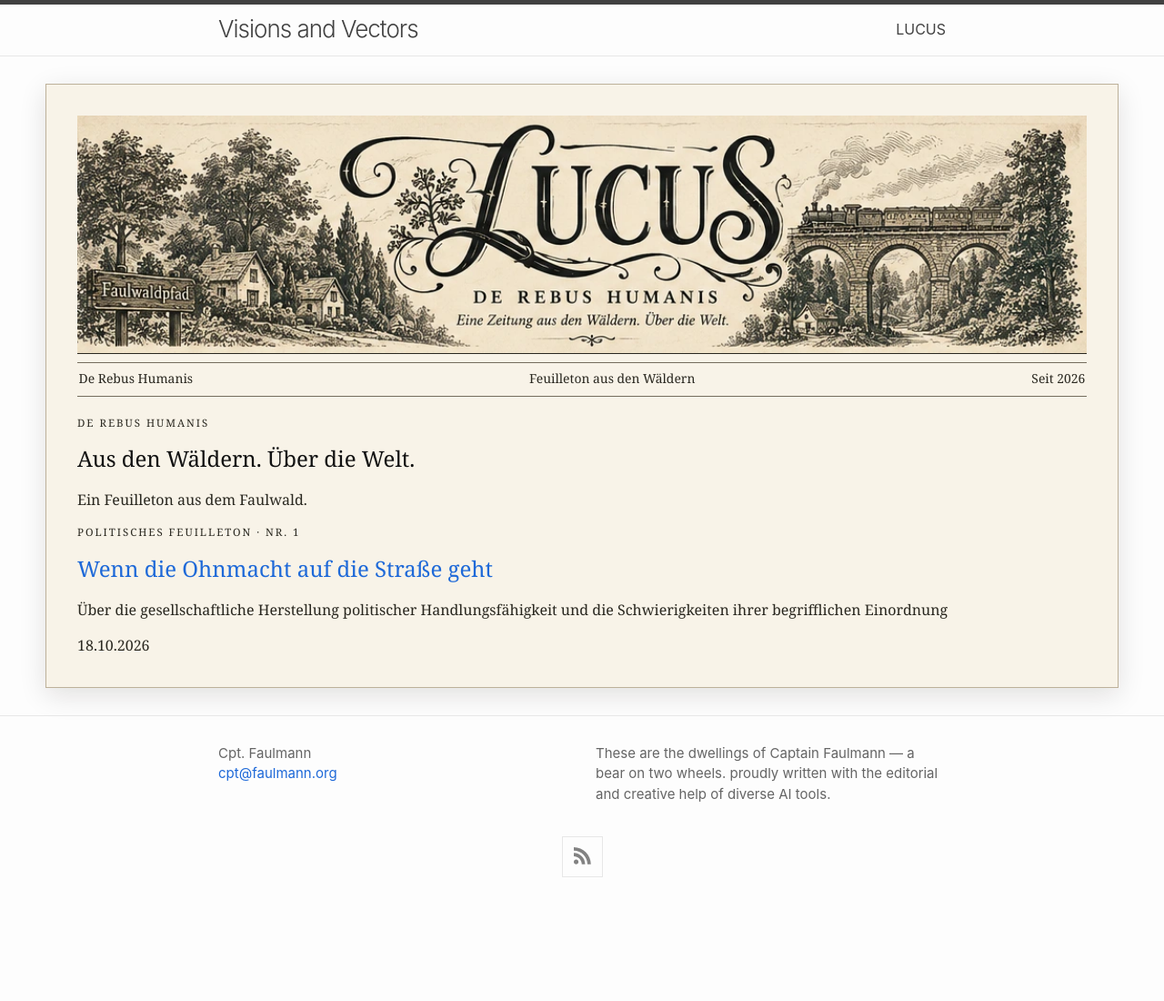
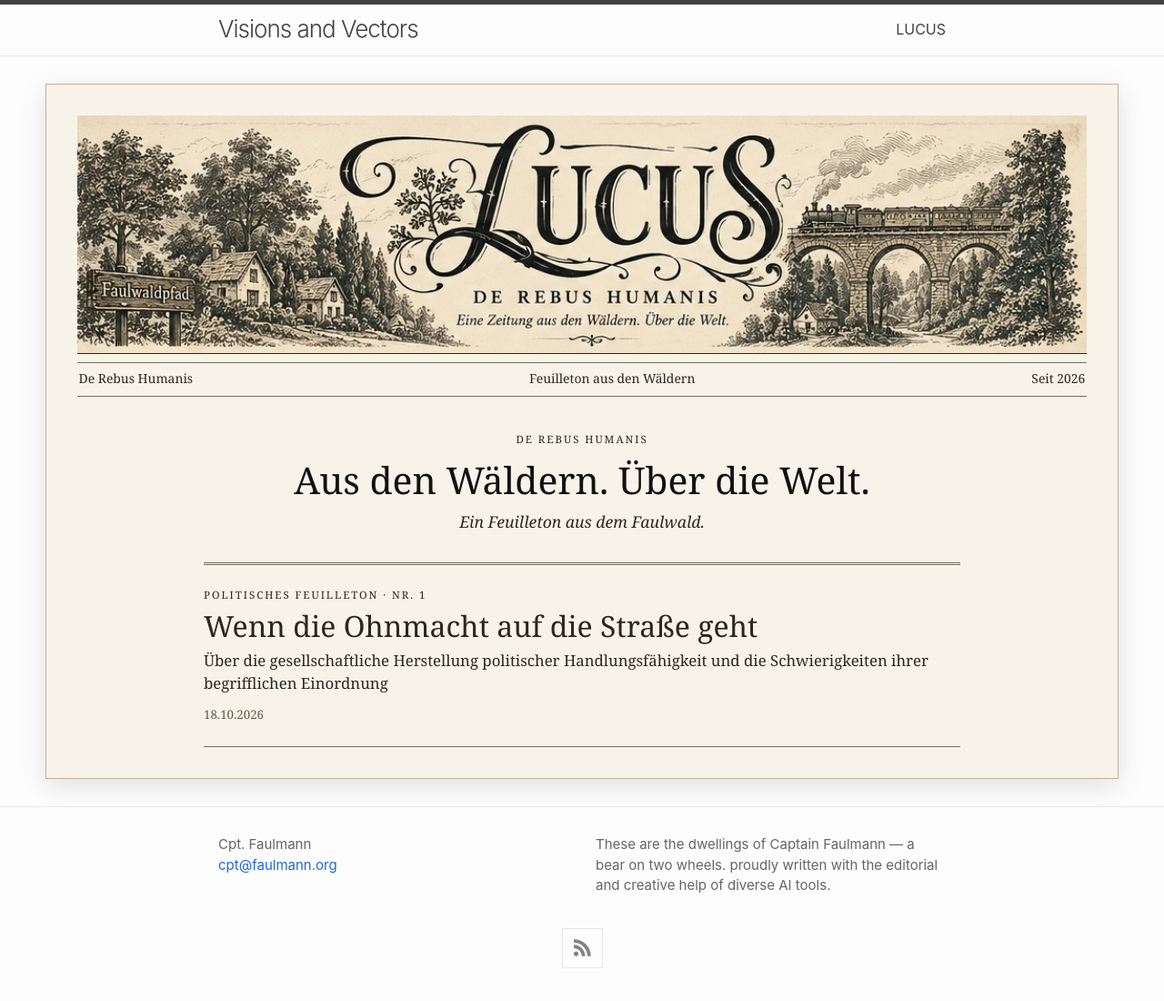
Before and after one commit to cgars/faulmann, a Jekyll site: the page built from lucus/index.html, in a window 1280 px wide. Shown: the whole page at 91% size. Built offline with Jekyll 4.4.1, drawn with Linux system fonts in a browser that asks for light colours; before the commit the page ends 999 px from its top, so only the background shows below that.

Commit message:
Style independent LUCUS newspaper index

```diff
--- a/_sass/_lucus.scss
+++ b/_sass/_lucus.scss
@@ -47,3 +47,16 @@
  .lucus { box-shadow:none;border:0;padding:0; }
  .lucus__body { column-count:2; }
 }
+
+/* Issue index at /lucus/ */
+.lucus__archive-heading { text-align:center; margin:2.4rem auto 2rem; max-width:48rem; }
+.lucus__archive-heading h1 { font:normal clamp(1.8rem,3.2vw,3rem)/1.17 Georgia,"Times New Roman",serif; margin:.25rem 0; }
+.lucus__archive-heading > p:last-child { font-style:italic; font-size:1.1rem; margin:.5rem 0 0; }
+.lucus__archive { max-width:52rem; margin:0 auto; border-top:3px double var(--rule); }
+.lucus__archive-entry { padding:1.5rem 0; border-bottom:1px solid var(--rule); }
+.lucus__archive-entry .lucus__rubric { margin-bottom:.4rem; }
+.lucus__archive-entry h2 { font:normal clamp(1.5rem,2.5vw,2.1rem)/1.2 Georgia,"Times New Roman",serif; margin:0 0 .35rem; }
+.lucus__archive-entry h2 a { color:var(--ink); text-decoration:none; }
+.lucus__archive-entry h2 a:hover { text-decoration:underline; text-underline-offset:.14em; }
+.lucus__archive-subtitle { font-size:1.05rem; margin:0 0 .55rem; }
+.lucus__archive-entry time { font-size:.83rem; color:#605848; }
```
